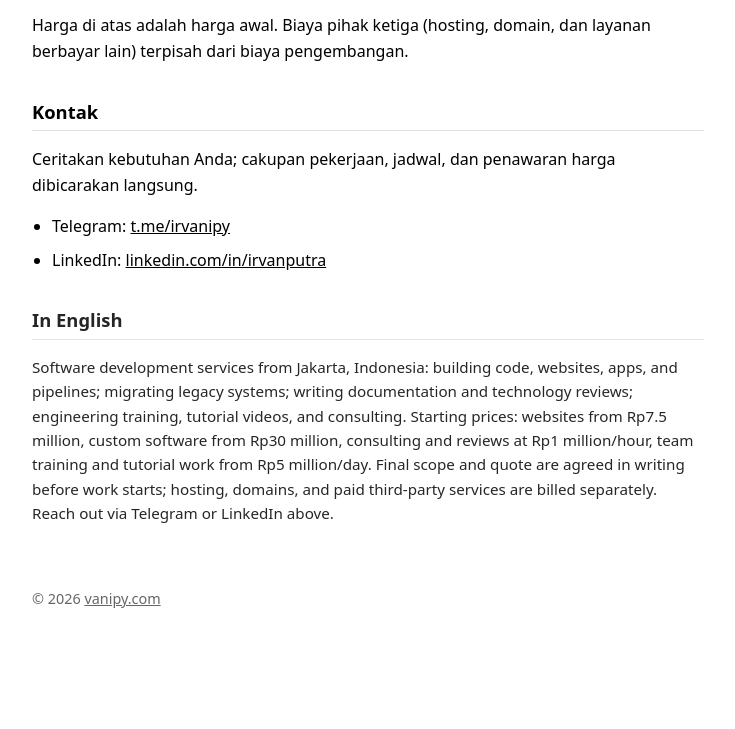
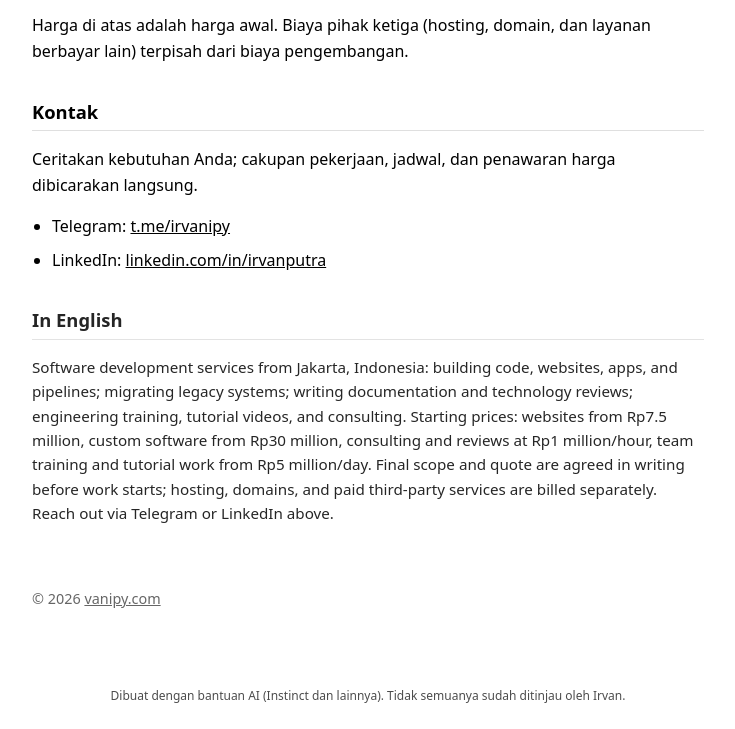
Before and after one commit to irvan-putra/jasa, a plain HTML site: page docs/index.html in a window 1280 px wide. Shown: the part 1013-1742 px from the top of the page, without its empty margins (272-1007 px from the left). Before the commit the page ends 1677 px from the top, so only its background shows below. Drawn offline with Linux system fonts and the light colour scheme.

Commit message:
Add AI-assistance note: built with AI (Instinct and others), not everything reviewed by Irvan

```diff
--- a/docs/index.html
+++ b/docs/index.html
@@ -65,5 +65,6 @@
 <footer>
   <p>© 2026 <a href="https://vanipy.com/">vanipy.com</a></p>
 </footer>
+<p class="ai-note" style="text-align:center;font:12px/1.4 system-ui,sans-serif;opacity:.7;margin:24px 12px">Dibuat dengan bantuan AI (Instinct dan lainnya). Tidak semuanya sudah ditinjau oleh Irvan.</p>
 </body>
 </html>
```
Also changed, not shown: 1 other file.
